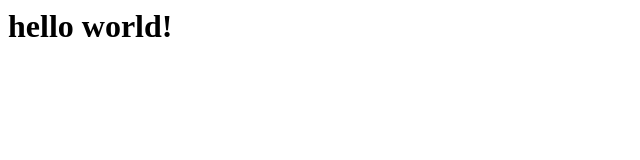
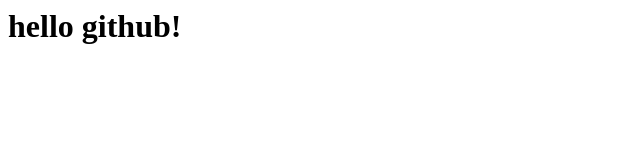
Before and after one commit to hua-dev/huzhihua3344.github.io, a plain HTML site: page index.html in a window 1280 px wide. Shown: the full height of the page, 0-640 px from the left. Drawn offline with Linux system fonts and the light colour scheme.

Commit message:
Update index.html
aa

```diff
--- a/index.html
+++ b/index.html
@@ -1,4 +1,4 @@
 <html>
 <head></head>
-<body><h1>hello world!</h1></body>
+<body><h1>hello github!</h1></body>
 </html>
```
